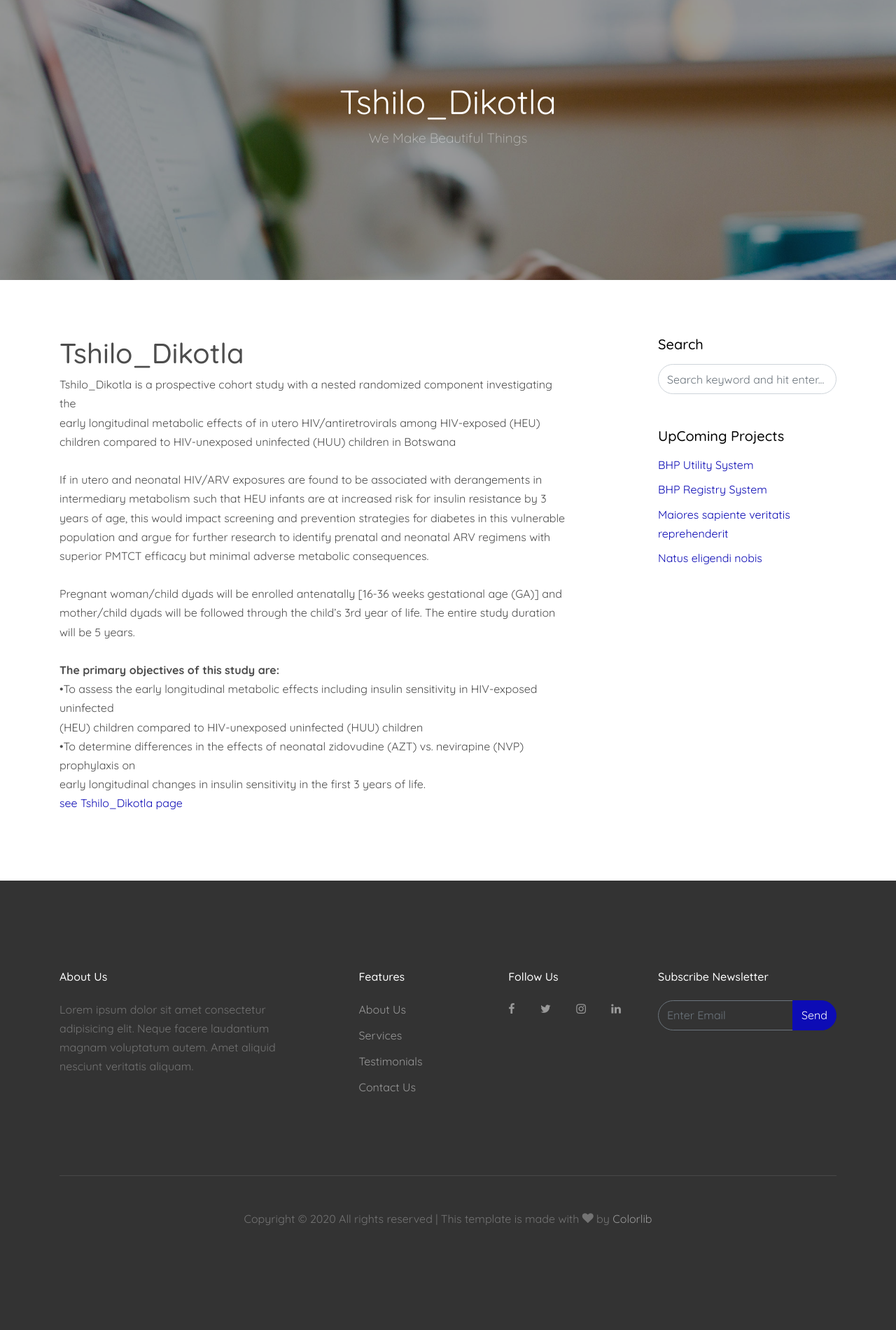
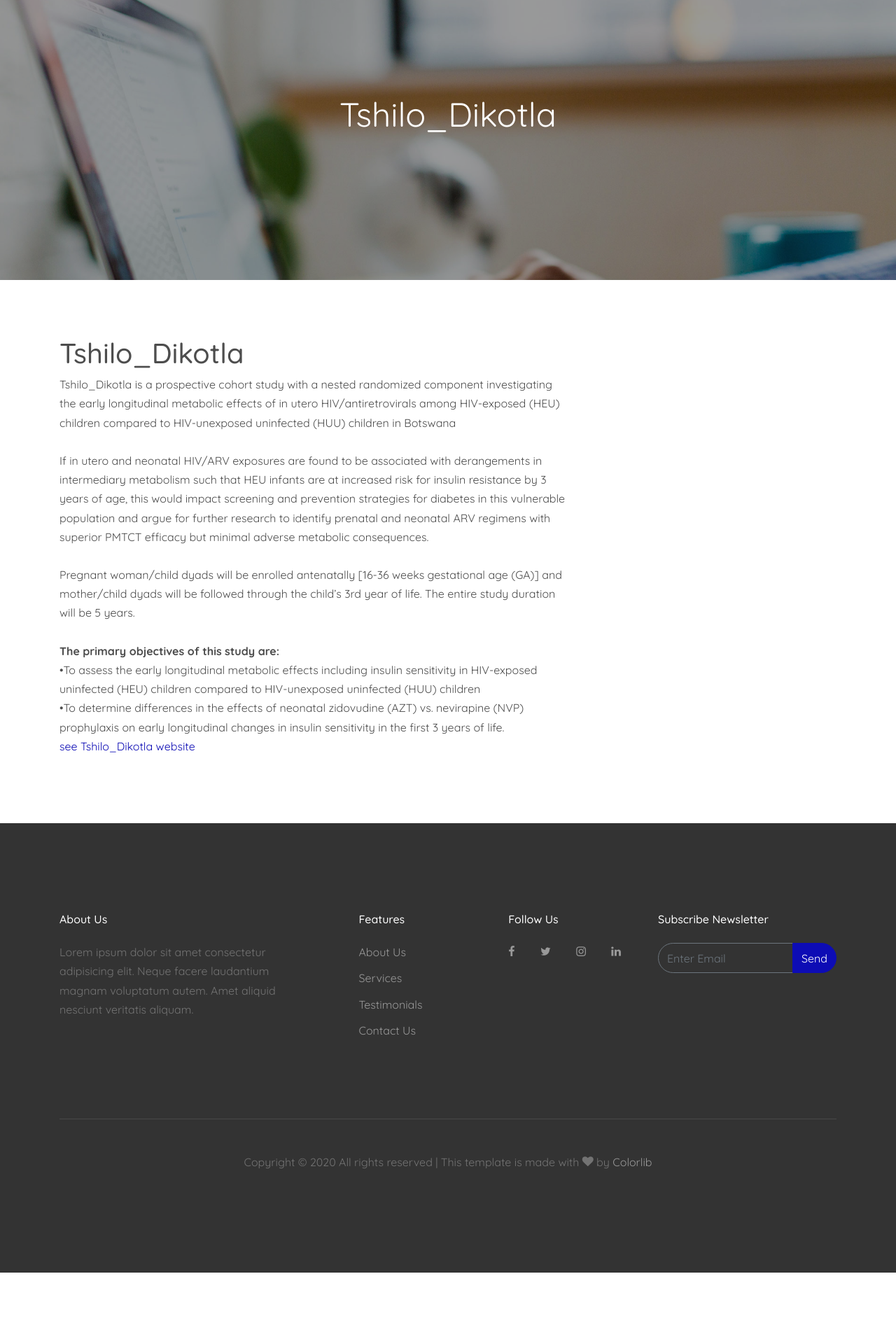
Before and after one commit to botswana-harvard/se-dmc, a Django app: template se_dmc/templates/se_dmc/Tshilo_Dikotla.html in a window 1280 px wide. Shown: the part 140-2040 px from the top of the page at 70% size. After the commit the page ends 1958 px from the top, so only its background shows below. Run offline with Django 3.2, Linux system fonts and the light colour scheme; the template is opened without the code that fills it, so the values that code supplies are empty; parts of the project's set-up code (start-up, migrations or seed data) failed here and were passed over; some libraries are stand-ins or nearby versions; some web fonts are replaced.

Commit message:
Update Tshilo_Dikotla.html

```diff
--- a/se_dmc/templates/se_dmc/Tshilo_Dikotla.html
+++ b/se_dmc/templates/se_dmc/Tshilo_Dikotla.html
@@ -11,7 +11,7 @@
             <div class="row justify-content-center mb-4">
               <div class="col-md-8 text-center">
                 <h1>Tshilo_Dikotla</h1>
-                <p class="lead mb-5">We Make Beautiful Things</p>
+                <p class="lead mb-5"></p>
               </div>
             </div>
 
@@ -26,7 +26,7 @@
 
           <div class="col-md-8">
           <h1>Tshilo_Dikotla</h1>
-          <p>Tshilo_Dikotla is a prospective cohort study with a nested randomized component investigating the <br/>
+          <p>Tshilo_Dikotla is a prospective cohort study with a nested randomized component investigating the
             early longitudinal metabolic effects of in utero HIV/antiretrovirals among HIV-exposed (HEU) children
             compared to HIV-unexposed uninfected (HUU) children in Botswana<br/><br/>
             If in utero and neonatal HIV/ARV exposures are found to be associated with derangements in intermediary
@@ -37,31 +37,10 @@
 
             Pregnant woman/child dyads will be enrolled antenatally [16-36 weeks gestational age (GA)] and mother/child dyads will be followed through the child’s 3rd year of life. The entire study duration will be 5 years.<br/><br/>
             <b>The primary objectives of this study are:</b><br/>
-            •To assess the early longitudinal metabolic effects including insulin sensitivity in HIV-exposed uninfected
-            <br/>(HEU) children compared to HIV-unexposed uninfected (HUU) children<br/>
-            •To determine differences in the effects of neonatal zidovudine (AZT) vs. nevirapine (NVP) prophylaxis on <br/>
-            early longitudinal changes in insulin sensitivity in the first 3 years of life.  <br/><a href="https://td-live.bhp.org.bw/">see Tshilo_Dikotla page</a></p>
-          </div>
-
-         <div class="col-md-3 ml-auto">
-            <div class="mb-5">
-              <h3 class="h5 text-black mb-3">Search</h3>
-              <form action="#" method="post">
-                <div class="form-group d-flex">
-                  <input type="text" class="form-control" placeholder="Search keyword and hit enter...">
-                </div>
-              </form>
-            </div>
-
-            <div class="mb-5">
-              <h3 class="h5 text-black mb-3">UpComing Projects</h3>
-              <ul class="list-unstyled">
-                <li class="mb-2"><a href="#">BHP Utility System</a></li>
-                <li class="mb-2"><a href="#">BHP Registry System</a></li>
-                <li class="mb-2"><a href="#">Maiores sapiente veritatis reprehenderit</a></li>
-                <li class="mb-2"><a href="#">Natus eligendi nobis</a></li>
-              </ul>
-            </div>
+            •To assess the early longitudinal metabolic effects including insulin sensitivity in HIV-exposed uninfected (HEU) children compared to HIV-unexposed uninfected (HUU) children<br/>
+            •To determine differences in the effects of neonatal zidovudine (AZT) vs. nevirapine (NVP) prophylaxis on
+            early longitudinal changes in insulin sensitivity in the first 3 years of life.<br/>
+            <a href="https://td-live.bhp.org.bw/" target="blank">see Tshilo_Dikotla website</a></p>
 
           </div>
 
```
